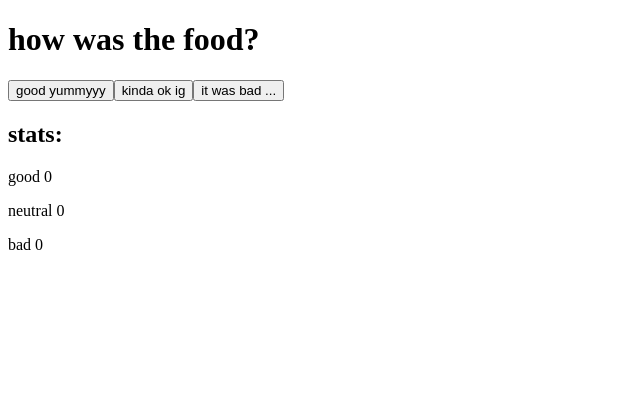
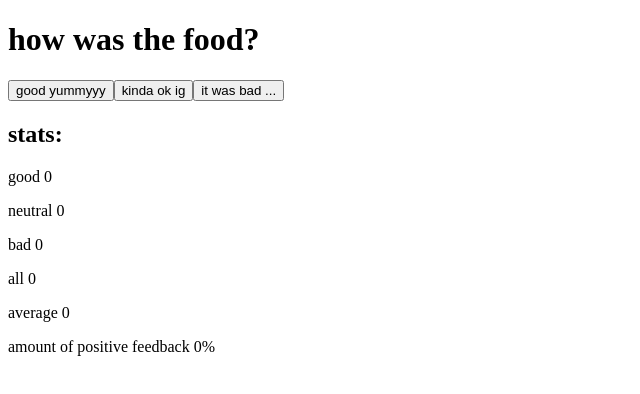
Before and after one commit to neakovalainen/fullstackopen24, a React (Vite) app in the folder osa1/unicafe/: page / in a window 1280 px wide. Shown: the top 394 px of the page, without its empty margins (0-640 px from the left). Built offline with nearby package versions, Linux system fonts and the light colour scheme.

Commit message:
Exercise 1.7

```diff
--- a/osa1/unicafe/src/App.jsx
+++ b/osa1/unicafe/src/App.jsx
@@ -8,11 +8,28 @@ const Button = (props) => {
   )
 }
 
+const Average = (props) => {
+  const { good, neutral, bad, text } = props
+  const countedAverage = (good - bad) / (good + neutral + bad)
+  return (
+    <p>{text} {countedAverage || 0}</p> // if NaN, returns 0 (|| = or):)
+  )
+}
+
+const Positive = (props) => {
+  const { good, neutral, bad, text } = props
+  const positiveAmount = (good / (good + neutral + bad)) * 100
+  return (
+    <p>{text} {positiveAmount || 0}%</p>
+  )
+}
+
 const App = () => {
   const [good, setGood] = useState(0)
   const [neutral, setNeutral] = useState(0)
   const [bad, setBad] = useState(0)
   console.log(good, neutral, bad)
+
   return (
     <div>
       <div>
@@ -26,6 +43,9 @@ const App = () => {
         <p>good {good}</p>
         <p>neutral {neutral}</p>
         <p>bad {bad}</p>
+        <p>all {good + neutral + bad}</p>
+        <Average good={good} neutral={neutral} bad={bad} text="average"/>
+        <Positive good={good} neutral={neutral} bad={bad} text="amount of positive feedback"/>
       </div>
     </div>
   )
```
